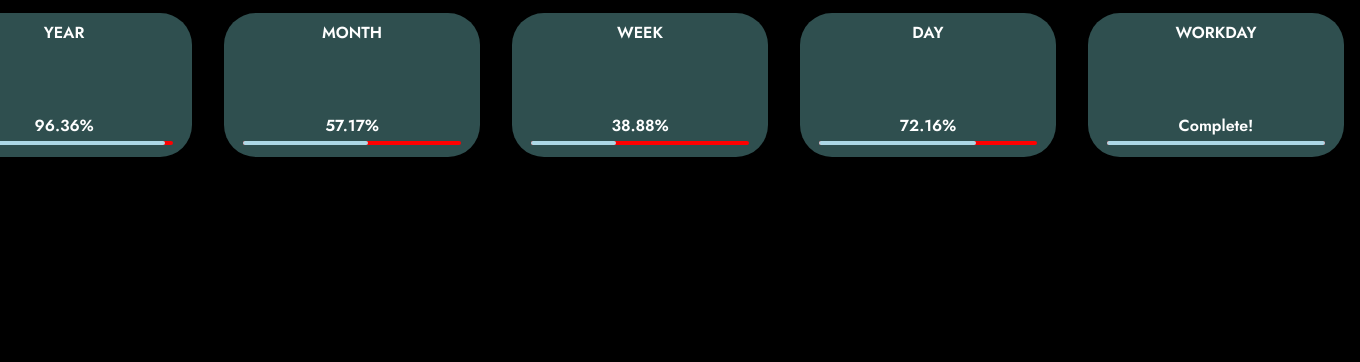
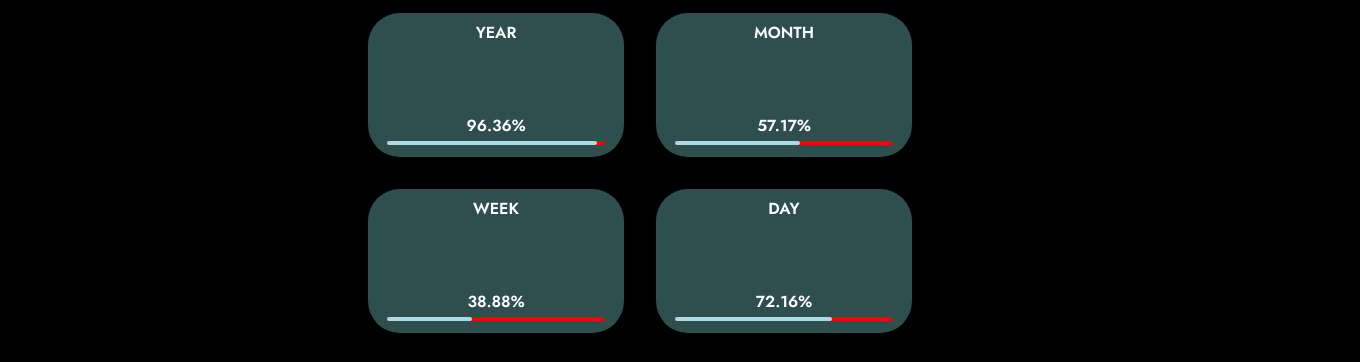
Before and after one commit to 101zh/Timely, a plain HTML site: page index.html in a window 1280 px wide. Shown: the part 427-789 px from the top of the page, 1360 px wide, since content can reach past the window. Drawn offline with Linux system fonts and the light colour scheme.

Commit message:
make time blocks wrap if they exceed div

```diff
--- a/css/index.css
+++ b/css/index.css
@@ -43,9 +43,10 @@ h1 {
     margin-left: auto;
     margin-right: auto;
     justify-content: center;
-    width: 80%;
+    width: 60%;
     display: flex;
     flex-direction: row;
+    flex-wrap: wrap;
 }
 
 .descrip {
@@ -68,8 +69,8 @@ h1 {
     background-color: darkslategray;
     margin: 1rem;
     border-radius: 2rem;
-    width: 16rem;
-    height: 9rem;
+    min-width: 16rem;
+    min-height: 9rem;
 }
 
 .progressbar {
```
